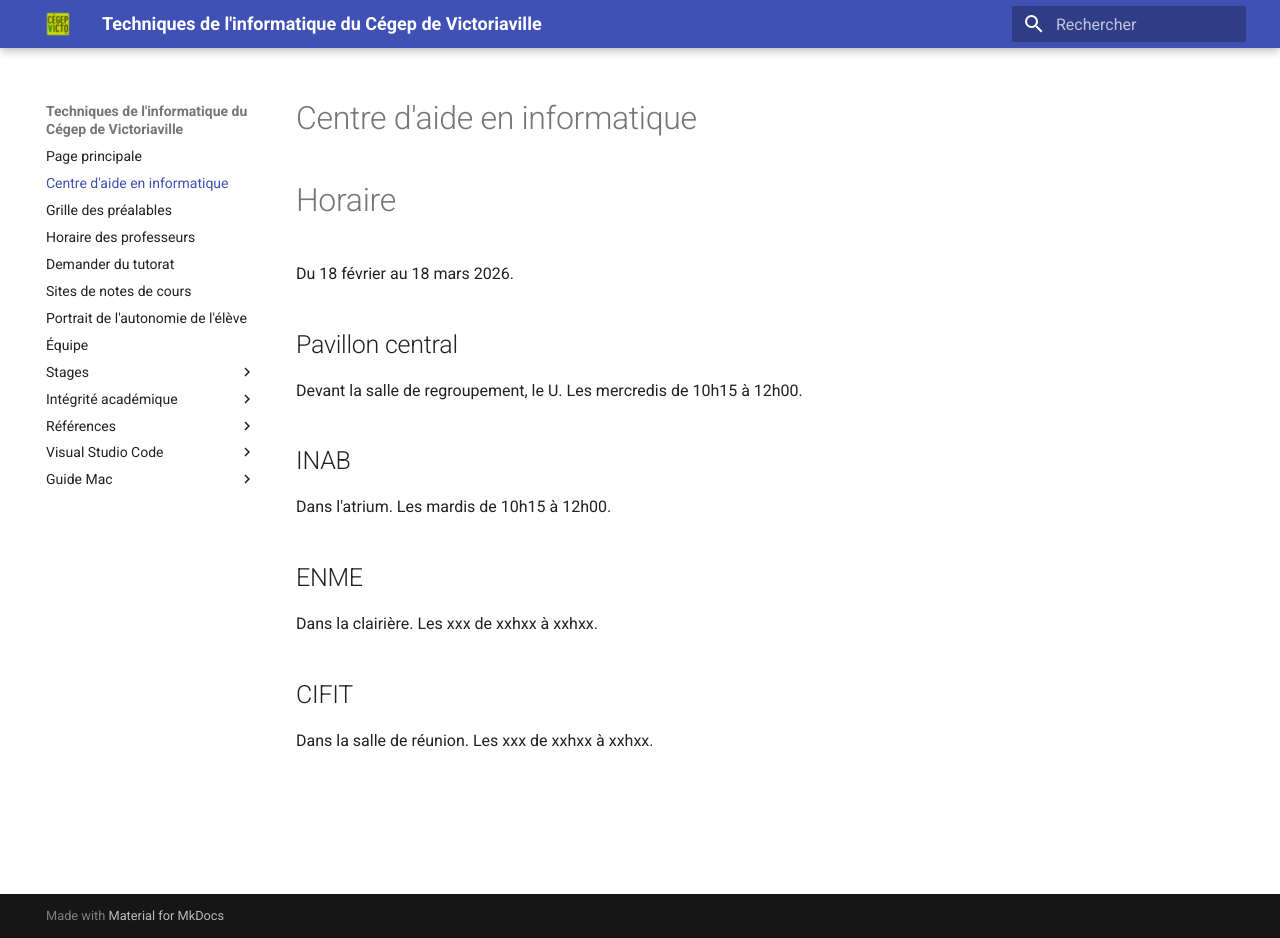
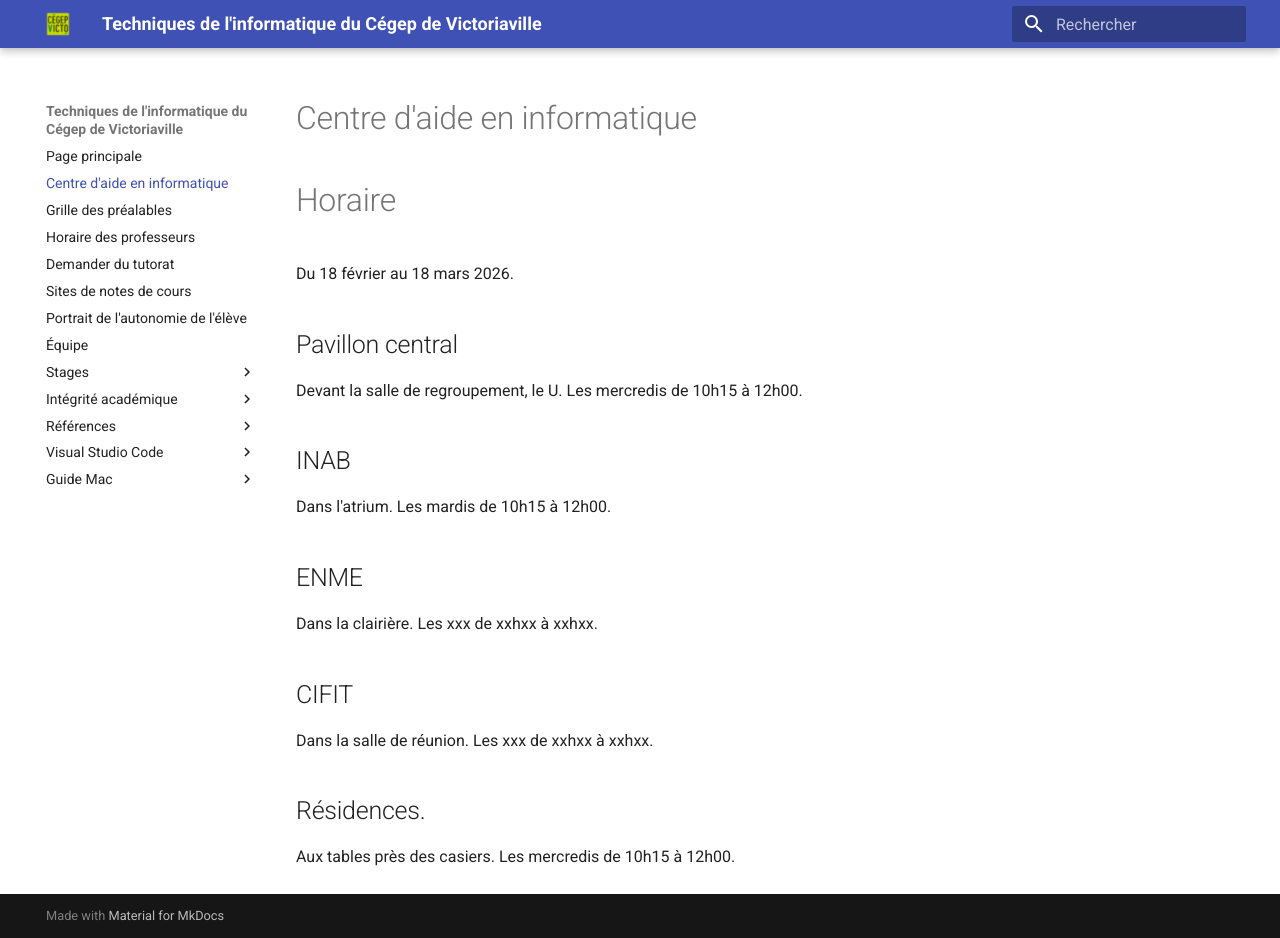
Before and after one commit to cegepvictoetienne/techinfo, an MkDocs documentation site: the page built from wiki/centre-aide-informatique.md, in a window 1280 px wide and 938 px high. Built offline with MkDocs 1.6.1 and Material for MkDocs 9.7.7, drawn with Linux system fonts in a browser that asks for light colours.

Commit message:
ajout résidences

```diff
--- a/wiki/centre-aide-informatique.md
+++ b/wiki/centre-aide-informatique.md
@@ -21,3 +21,7 @@ Dans la clairière. Les xxx de xxhxx à xxhxx.
 ## CIFIT
 
 Dans la salle de réunion. Les xxx de xxhxx à xxhxx.
+
+## Résidences.
+
+Aux tables près des casiers. Les mercredis de 10h15 à 12h00.
```
